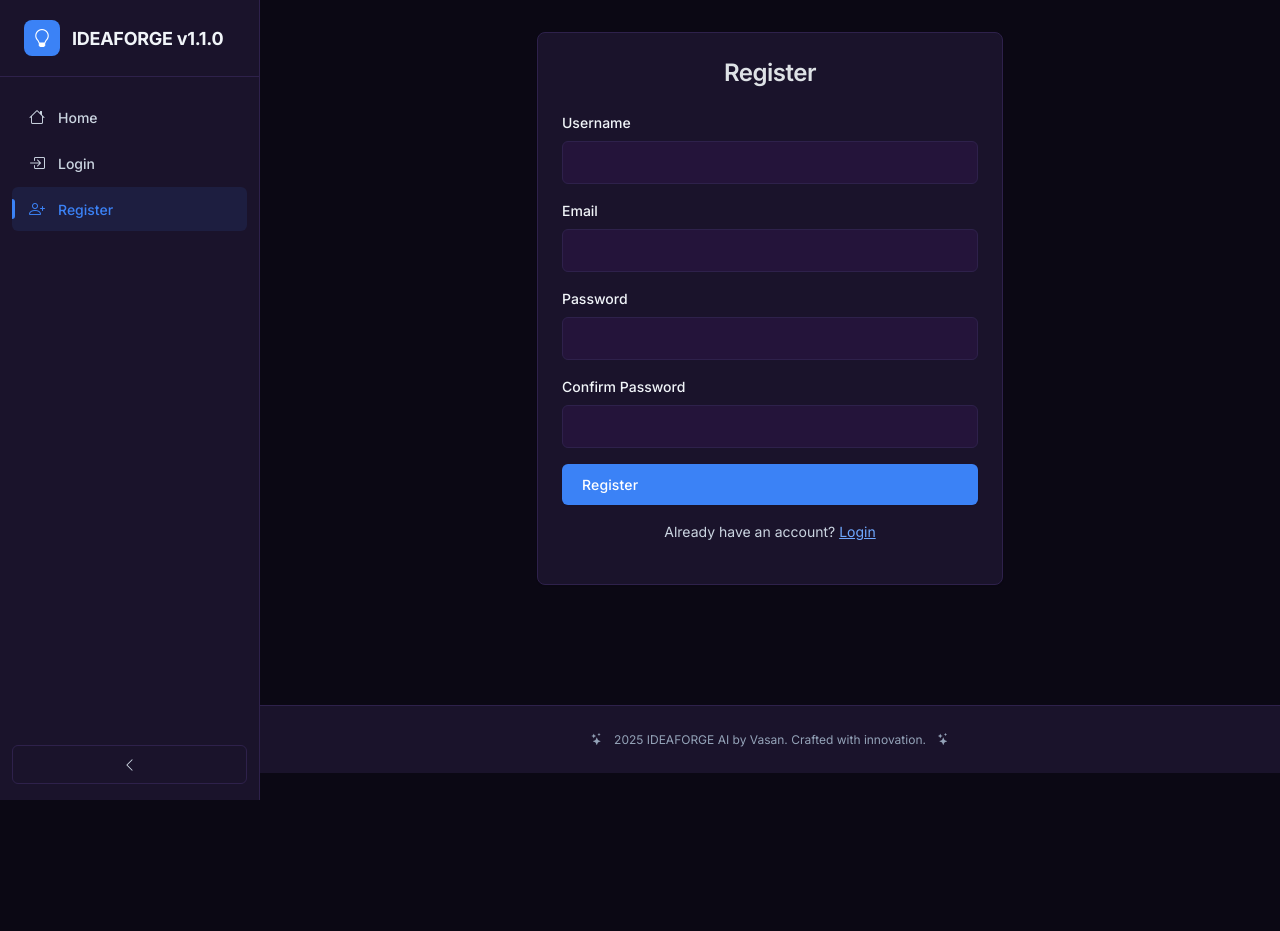
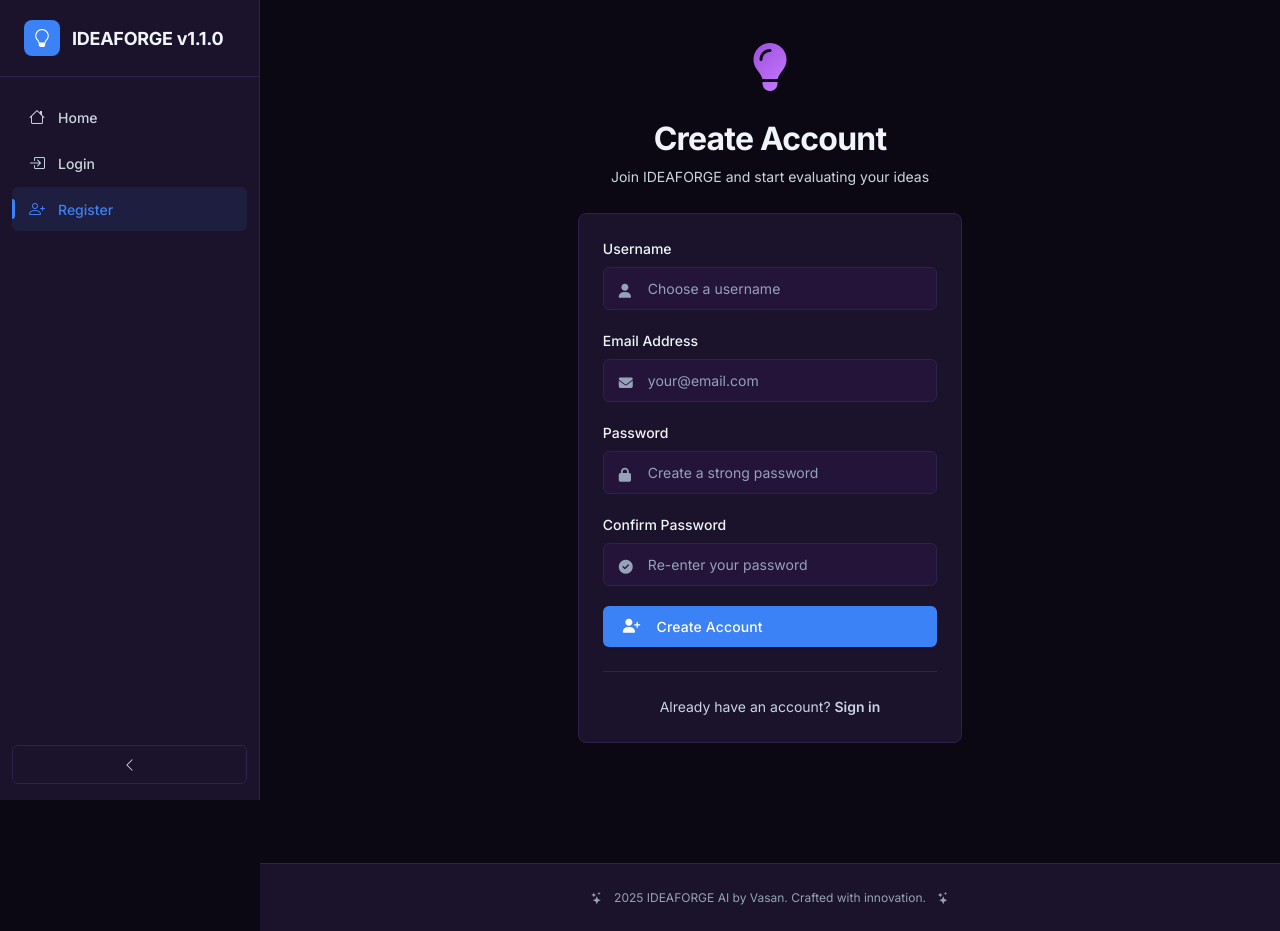
Before and after one commit to CyberForgeEx/IdeaForgeAI, a Flask app: page /register in a window 1280 px wide. Before the commit the page ends 800 px from the top, so only its background shows below. Run offline with Flask 3, Linux system fonts and the light colour scheme.

Commit message:
Enhance registration page layout and content
Updated the registration page to enhance user experience with improved layout and additional styling.

```diff
--- a/templates/register.html
+++ b/templates/register.html
@@ -1,34 +1,79 @@
 <!-- register.html -->
 {% extends "base.html" %}
 
-{% block title %}Register{% endblock %}
+{% block title %}Register - IDEAFORGE AI{% endblock %}
 
 {% block content %}
-<div class="row justify-content-center">
-    <div class="col-md-6">
+<div class="row justify-content-center" style="min-height: 70vh; align-items: center;">
+    <div class="col-md-6 col-lg-5">
+        <div class="text-center mb-4">
+            <div style="font-size: 3rem; margin-bottom: 1rem;">
+                <i class="fas fa-lightbulb" style="background: linear-gradient(135deg, #9D4EDD, #C77DFF); -webkit-background-clip: text; background-clip: text; -webkit-text-fill-color: transparent;"></i>
+            </div>
+            <h1 style="font-size: 2rem; margin-bottom: 0.5rem;">Create Account</h1>
+            <p style="color: var(--text-secondary);">Join IDEAFORGE and start evaluating your ideas</p>
+        </div>
+
         <div class="card">
             <div class="card-body">
-                <h2 class="card-title text-center mb-4">Register</h2>
                 <form method="POST" action="{{ url_for('register') }}">
-                    <div class="mb-3">
+                    <div class="clay-input-group">
+                        <i class="fas fa-user input-icon"></i>
                         <label for="username" class="form-label">Username</label>
-                        <input type="text" class="form-control" id="username" name="username" required>
+                        <input type="text"
+                               class="form-control"
+                               id="username"
+                               name="username"
+                               placeholder="Choose a username"
+                               required>
                     </div>
-                    <div class="mb-3">
-                        <label for="email" class="form-label">Email</label>
-                        <input type="email" class="form-control" id="email" name="email" required>
+
+                    <div class="clay-input-group">
+                        <i class="fas fa-envelope input-icon"></i>
+                        <label for="email" class="form-label">Email Address</label>
+                        <input type="email"
+                               class="form-control"
+                               id="email"
+                               name="email"
+                               placeholder="your@email.com"
+                               required>
                     </div>
-                    <div class="mb-3">
+
+                    <div class="clay-input-group">
+                        <i class="fas fa-lock input-icon"></i>
                         <label for="password" class="form-label">Password</label>
-                        <input type="password" class="form-control" id="password" name="password" required>
+                        <input type="password"
+                               class="form-control"
+                               id="password"
+                               name="password"
+                               placeholder="Create a strong password"
+                               required>
                     </div>
-                    <div class="mb-3">
+
+                    <div class="clay-input-group">
+                        <i class="fas fa-check-circle input-icon"></i>
                         <label for="confirm_password" class="form-label">Confirm Password</label>
-                        <input type="password" class="form-control" id="confirm_password" name="confirm_password" required>
+                        <input type="password"
+                               class="form-control"
+                               id="confirm_password"
+                               name="confirm_password"
+                               placeholder="Re-enter your password"
+                               required>
                     </div>
-                    <button type="submit" class="btn btn-primary w-100">Register</button>
+
+                    <button type="submit" class="btn btn-primary w-100">
+                        <i class="fas fa-user-plus me-2"></i>Create Account
+                    </button>
                 </form>
-                <p class="text-center mt-3">Already have an account? <a href="{{ url_for('login') }}">Login</a></p>
+
+                <div style="text-align: center; margin-top: 1.5rem; padding-top: 1.5rem; border-top: 1px solid var(--border-color);">
+                    <p style="color: var(--text-secondary); margin: 0;">
+                        Already have an account?
+                        <a href="{{ url_for('login') }}" style="color: var(--primary-purple); font-weight: 600; text-decoration: none;">
+                            Sign in
+                        </a>
+                    </p>
+                </div>
             </div>
         </div>
     </div>
```
